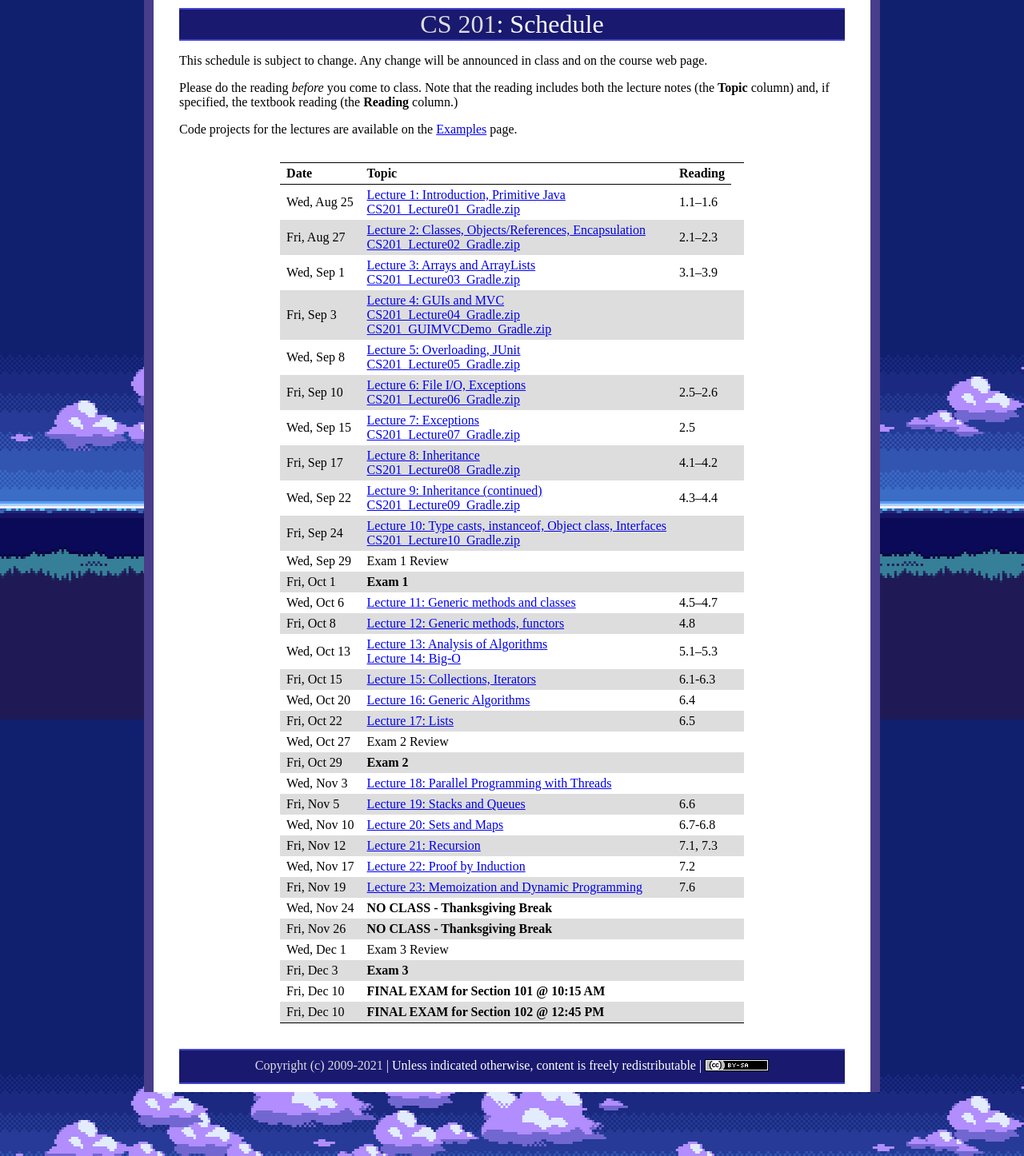
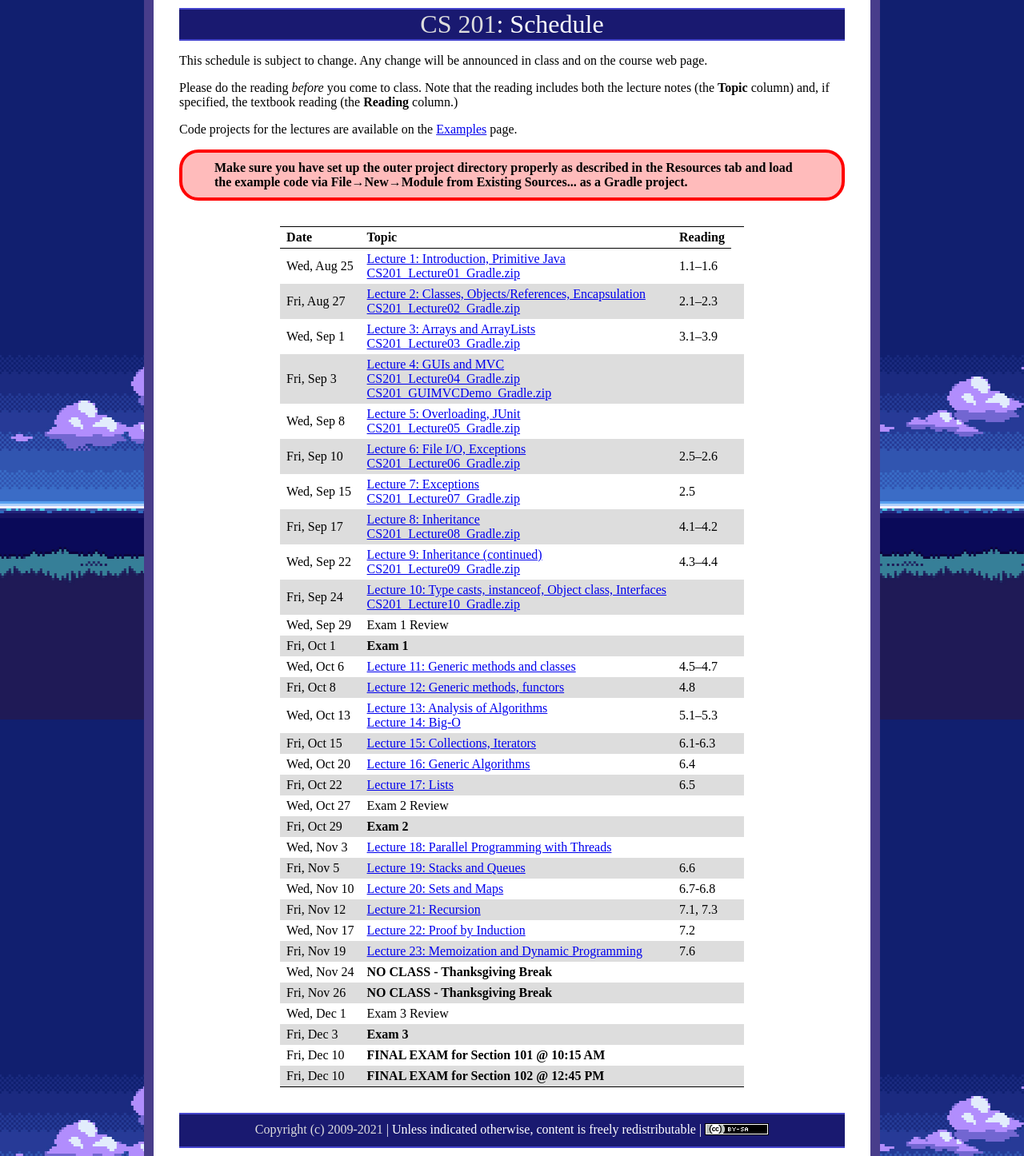
Before and after one commit to ycpcs/cs201-fall2021, a Jekyll site: the page built from schedule.md, in a window 1280 px wide. Shown: the whole page at 80% size. Built offline with Jekyll 4.4.1, drawn with Linux system fonts in a browser that asks for light colours.

Commit message:
update schedule page
update schedule page

```diff
--- a/schedule.md
+++ b/schedule.md
@@ -9,6 +9,10 @@ Please do the reading <i>before</i> you come to class.  Note that the reading in
 
 Code projects for the lectures are available on the [Examples](examples/index.html) page.
 
+<div class="callout">
+<b>Make sure you have set up the outer project directory properly as described in the Resources tab and load the example code via File&rarr;New&rarr;Module from Existing Sources... as a Gradle project.</b>
+</div>
+
 <script>
 	console.log("Generating calendar!");
 	autogenCalendar({ omitLabs: true, omitFinalExams: false });
```
